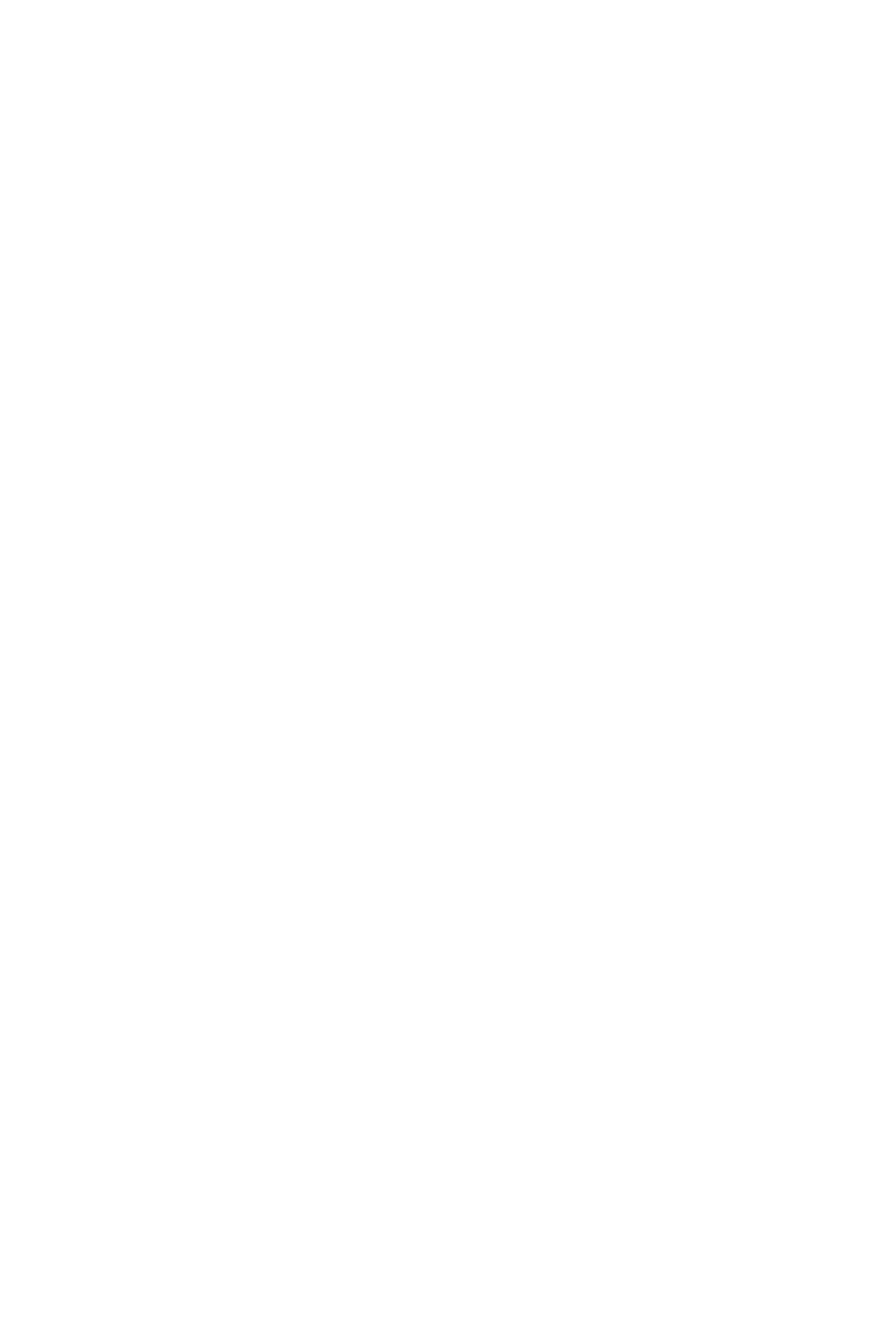
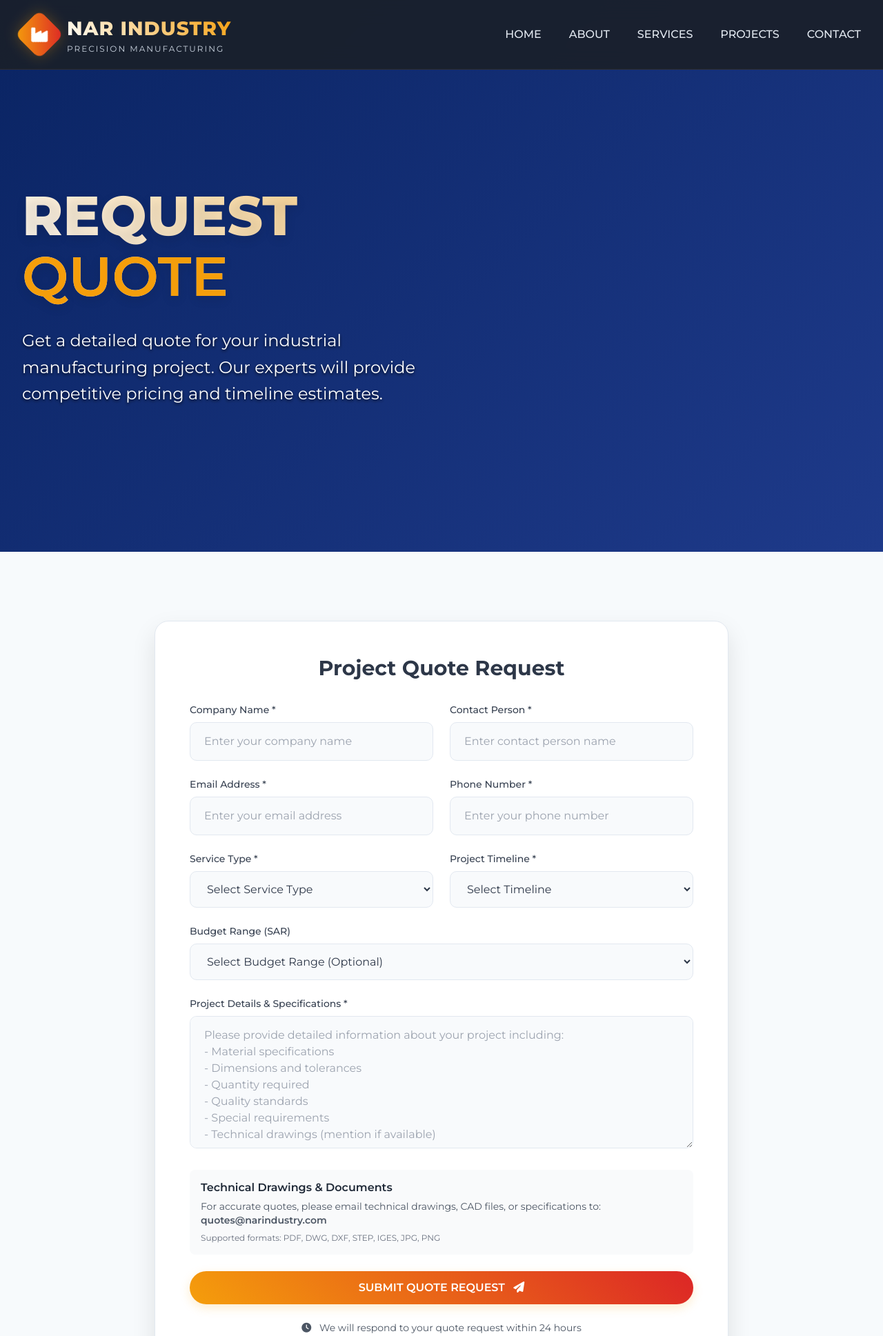
Before and after one commit to aliraza-dha/NAR, a Flask app: page /quote in a window 1280 px wide. Before the commit the part shown is empty. Shown: the top 1937 px of the page at 69% size. Before the commit the page ends 800 px from the top, so only its background shows below. Run offline with Flask 3, Linux system fonts and the light colour scheme; some libraries are stand-ins or nearby versions.

```diff
--- a/templates/base.html
+++ b/templates/base.html
@@ -122,23 +122,23 @@
                 </div>
 
                 <div>
-                    <h4 class="text-white font-bold text-lg mb-6">Certifications</h4>
+                    <h4 class="text-white font-bold text-lg mb-6">Contact Info</h4>
                     <div class="space-y-3">
                         <div class="flex items-center">
-                            <i class="fas fa-certificate text-metal-accent mr-3"></i>
-                            <span class="text-gray-400">ISO 9001:2015 Certified</span>
+                            <i class="fas fa-phone text-metal-accent mr-3"></i>
+                            <span class="text-gray-400">+966 96 000 0000</span>
                         </div>
                         <div class="flex items-center">
-                            <i class="fas fa-certificate text-metal-accent mr-3"></i>
-                            <span class="text-gray-400">ASME Standards Compliant</span>
+                            <i class="fas fa-mobile-alt text-metal-accent mr-3"></i>
+                            <span class="text-gray-400">+966 50 000 0000</span>
                         </div>
                         <div class="flex items-center">
-                            <i class="fas fa-certificate text-metal-accent mr-3"></i>
-                            <span class="text-gray-400">AWS Certified Welding</span>
+                            <i class="fas fa-envelope text-metal-accent mr-3"></i>
+                            <span class="text-gray-400">info@narindustry.com</span>
                         </div>
                         <div class="flex items-center">
-                            <i class="fas fa-certificate text-metal-accent mr-3"></i>
-                            <span class="text-gray-400">SASO Approved</span>
+                            <i class="fas fa-map-marker-alt text-metal-accent mr-3"></i>
+                            <span class="text-gray-400">Industrial Area, Dammam, KSA</span>
                         </div>
                     </div>
                 </div>
--- a/templates/contact.html
+++ b/templates/contact.html
@@ -93,9 +93,9 @@
                                 <div class="ml-4">
                                     <div class="text-gray-900 font-semibold text-lg">Phone Numbers</div>
                                     <div class="text-gray-600 mt-1">
-                                        <a href="tel:+966131234567" class="hover:text-metal-accent">+966 13 123 4567</a> (Office)<br>
-                                        <a href="tel:+966551234567" class="hover:text-metal-accent">+966 55 123 4567</a> (Mobile)<br>
-                                        <a href="tel:+966509876543" class="hover:text-metal-accent">+966 50 987 6543</a> (Technical Support)
+                                        <a href="tel:+966960000000" class="hover:text-metal-accent">+966 96 000 0000</a> (Office)<br>
+                                        <a href="tel:+966500000000" class="hover:text-metal-accent">+966 50 000 0000</a> (Mobile)<br>
+                                        <a href="tel:+966550000000" class="hover:text-metal-accent">+966 55 000 0000</a> (Technical Support)
                                     </div>
                                 </div>
                             </div>
--- a/templates/quote.html
+++ b/templates/quote.html
@@ -0,0 +1,208 @@
+{% extends "base.html" %}
+
+{% block title %}Request Quote - NAR Industry{% endblock %}
+
+{% block content %}
+<!-- Hero Section -->
+<section class="hero-section">
+    <div class="max-w-7xl mx-auto px-4 sm:px-6 lg:px-8 w-full">
+        <div class="hero-content">
+            <h1 class="hero-title">
+                REQUEST<br>
+                <span class="highlight-text">QUOTE</span>
+            </h1>
+            <p class="hero-subtitle">
+                Get a detailed quote for your industrial manufacturing project. Our experts will provide competitive pricing and timeline estimates.
+            </p>
+        </div>
+    </div>
+</section>
+
+<!-- Quote Form Section -->
+<section class="content-section light-section">
+    <div class="max-w-4xl mx-auto px-4 sm:px-6 lg:px-8">
+        <div class="contact-form">
+            <h3 class="text-3xl font-bold mb-8 text-primary-blue text-center">Project Quote Request</h3>
+            <form id="quoteForm" class="space-y-6">
+                <!-- Company Information -->
+                <div class="grid md:grid-cols-2 gap-6">
+                    <div>
+                        <label class="block text-sm font-medium text-gray-700 mb-2">Company Name *</label>
+                        <input type="text" name="companyName" placeholder="Enter your company name" class="form-input" required>
+                    </div>
+                    <div>
+                        <label class="block text-sm font-medium text-gray-700 mb-2">Contact Person *</label>
+                        <input type="text" name="contactPerson" placeholder="Enter contact person name" class="form-input" required>
+                    </div>
+                </div>
+
+                <!-- Contact Details -->
+                <div class="grid md:grid-cols-2 gap-6">
+                    <div>
+                        <label class="block text-sm font-medium text-gray-700 mb-2">Email Address *</label>
+                        <input type="email" name="email" placeholder="Enter your email address" class="form-input" required>
+                    </div>
+                    <div>
+                        <label class="block text-sm font-medium text-gray-700 mb-2">Phone Number *</label>
+                        <input type="tel" name="phone" placeholder="Enter your phone number" class="form-input" required>
+                    </div>
+                </div>
+
+                <!-- Project Details -->
+                <div class="grid md:grid-cols-2 gap-6">
+                    <div>
+                        <label class="block text-sm font-medium text-gray-700 mb-2">Service Type *</label>
+                        <select name="serviceType" class="form-input" required>
+                            <option value="">Select Service Type</option>
+                            <option value="laser-cutting">Laser Cutting</option>
+                            <option value="press-brake">Press Brake Forming</option>
+                            <option value="welding">Welding Services</option>
+                            <option value="cnc-machining">CNC Machining</option>
+                            <option value="shearing">Shearing Services</option>
+                            <option value="fabrication">Complete Fabrication</option>
+                            <option value="assembly">Assembly Services</option>
+                            <option value="custom">Custom Project</option>
+                        </select>
+                    </div>
+                    <div>
+                        <label class="block text-sm font-medium text-gray-700 mb-2">Project Timeline *</label>
+                        <select name="timeline" class="form-input" required>
+                            <option value="">Select Timeline</option>
+                            <option value="urgent">Urgent (1-2 weeks)</option>
+                            <option value="standard">Standard (3-4 weeks)</option>
+                            <option value="flexible">Flexible (1-2 months)</option>
+                            <option value="long-term">Long-term (3+ months)</option>
+                        </select>
+                    </div>
+                </div>
+
+                <!-- Budget Range -->
+                <div>
+                    <label class="block text-sm font-medium text-gray-700 mb-2">Budget Range (SAR)</label>
+                    <select name="budgetRange" class="form-input">
+                        <option value="">Select Budget Range (Optional)</option>
+                        <option value="under-10k">Under 10,000 SAR</option>
+                        <option value="10k-50k">10,000 - 50,000 SAR</option>
+                        <option value="50k-100k">50,000 - 100,000 SAR</option>
+                        <option value="100k-500k">100,000 - 500,000 SAR</option>
+                        <option value="over-500k">Over 500,000 SAR</option>
+                    </select>
+                </div>
+
+                <!-- Project Description -->
+                <div>
+                    <label class="block text-sm font-medium text-gray-700 mb-2">Project Details & Specifications *</label>
+                    <textarea name="projectDetails" placeholder="Please provide detailed information about your project including:
+- Material specifications
+- Dimensions and tolerances
+- Quantity required
+- Quality standards
+- Special requirements
+- Technical drawings (mention if available)" class="form-input h-48" required></textarea>
+                </div>
+
+                <!-- File Upload Note -->
+                <div class="bg-gray-50 rounded-lg p-4">
+                    <h4 class="font-semibold text-gray-800 mb-2">Technical Drawings & Documents</h4>
+                    <p class="text-gray-600 text-sm">
+                        For accurate quotes, please email technical drawings, CAD files, or specifications to:
+                        <a href="mailto:quotes@narindustry.com" class="text-metal-accent font-semibold">quotes@narindustry.com</a>
+                    </p>
+                    <p class="text-gray-500 text-xs mt-2">
+                        Supported formats: PDF, DWG, DXF, STEP, IGES, JPG, PNG
+                    </p>
+                </div>
+
+                <!-- Submit Button -->
+                <button type="submit" class="cta-button w-full">
+                    SUBMIT QUOTE REQUEST <i class="fas fa-paper-plane ml-2"></i>
+                </button>
+
+                <!-- Response Time -->
+                <div class="text-center text-gray-600">
+                    <p class="text-sm">
+                        <i class="fas fa-clock text-metal-accent mr-2"></i>
+                        We will respond to your quote request within 24 hours
+                    </p>
+                </div>
+            </form>
+        </div>
+    </div>
+</section>
+
+<!-- Why Choose Us -->
+<section class="content-section dark-section">
+    <div class="max-w-7xl mx-auto px-4 sm:px-6 lg:px-8">
+        <h2 class="section-title">Why Choose NAR Industry?</h2>
+        <p class="section-subtitle">
+            Competitive pricing, quality assurance, and on-time delivery guaranteed
+        </p>
+
+        <div class="grid md:grid-cols-3 gap-8 mt-12">
+            <div class="text-center">
+                <div class="w-16 h-16 bg-metal-accent rounded-full flex items-center justify-center mx-auto mb-4">
+                    <i class="fas fa-dollar-sign text-white text-2xl"></i>
+                </div>
+                <h4 class="text-xl font-bold text-white mb-4">Competitive Pricing</h4>
+                <p class="text-gray-300">
+                    Best value for money with transparent pricing and no hidden costs
+                </p>
+            </div>
+
+            <div class="text-center">
+                <div class="w-16 h-16 bg-industrial-red rounded-full flex items-center justify-center mx-auto mb-4">
+                    <i class="fas fa-shield-alt text-white text-2xl"></i>
+                </div>
+                <h4 class="text-xl font-bold text-white mb-4">Quality Guarantee</h4>
+                <p class="text-gray-300">
+                    100% quality assurance with ISO 9001:2015 certified processes
+                </p>
+            </div>
+
+            <div class="text-center">
+                <div class="w-16 h-16 bg-industrial-blue rounded-full flex items-center justify-center mx-auto mb-4">
+                    <i class="fas fa-clock text-white text-2xl"></i>
+                </div>
+                <h4 class="text-xl font-bold text-white mb-4">On-Time Delivery</h4>
+                <p class="text-gray-300">
+                    Committed to meeting deadlines with 100% on-time delivery record
+                </p>
+            </div>
+        </div>
+    </div>
+</section>
+{% endblock %}
+
+{% block extra_scripts %}
+<script>
+document.getElementById('quoteForm').addEventListener('submit', function(e) {
+    e.preventDefault();
+
+    // Get form data
+    const formData = new FormData(this);
+    const data = Object.fromEntries(formData);
+
+    // Send to API
+    fetch('/api/quote', {
+        method: 'POST',
+        headers: {
+            'Content-Type': 'application/json',
+        },
+        body: JSON.stringify(data)
+    })
+    .then(response => response.json())
+    .then(data => {
+        if (data.success) {
+            alert(data.message);
+            this.reset();
+        } else {
+            alert(data.message);
+        }
+    })
+    .catch(error => {
+        console.error('Error:', error);
+        alert('Sorry, there was an error submitting your quote request. Please try again.');
+    });
+});
+</script>
+{% endblock %}
```
Also changed, not shown: README.md.
